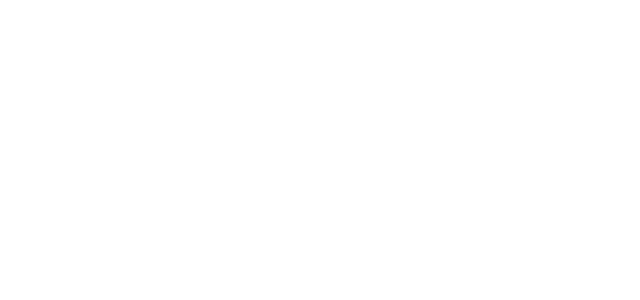
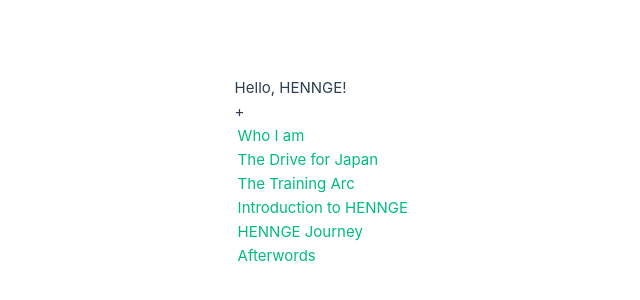
Before and after one commit to cynessa-dev/hello-HENNGE, a Vue app: page / in a window 1280 px wide. Shown: the part 228-528 px from the top of the page, without its empty margins (229-869 px from the left). Built offline with nearby package versions, Linux system fonts and the light colour scheme; the HTML template or start-up script is replaced by a standard one.

Commit message:
✨ feat: add navigation menu for blog navigation

```diff
--- a/src/App.vue
+++ b/src/App.vue
@@ -2,6 +2,38 @@
 </script>
 
 <template>
+    <header>
+        <!-- Navigation -->
+        <div>
+            <div></div>
+            <p>Hello, HENNGE!</p>
+            <button>+</button>
+        </div>
+
+        <!-- Menu -->
+         <div>
+            <ul>
+                <li>
+                    <a href="#introduction">Who I am</a>
+                </li>
+                <li>
+                    <a href="#drive-for-japan">The Drive for Japan</a>
+                </li>
+                <li>
+                    <a href="#training-arc">The Training Arc</a>
+                </li>
+                <li>
+                    <a href="#the-goal">Introduction to HENNGE</a>
+                </li>
+                <li>
+                    <a href="#the-journey">HENNGE Journey</a>
+                </li>
+                <li>
+                    <a href="#afterwords">Afterwords</a>
+                </li>
+            </ul>
+         </div>
+    </header>
 </template>
 
 <style scoped>
```
